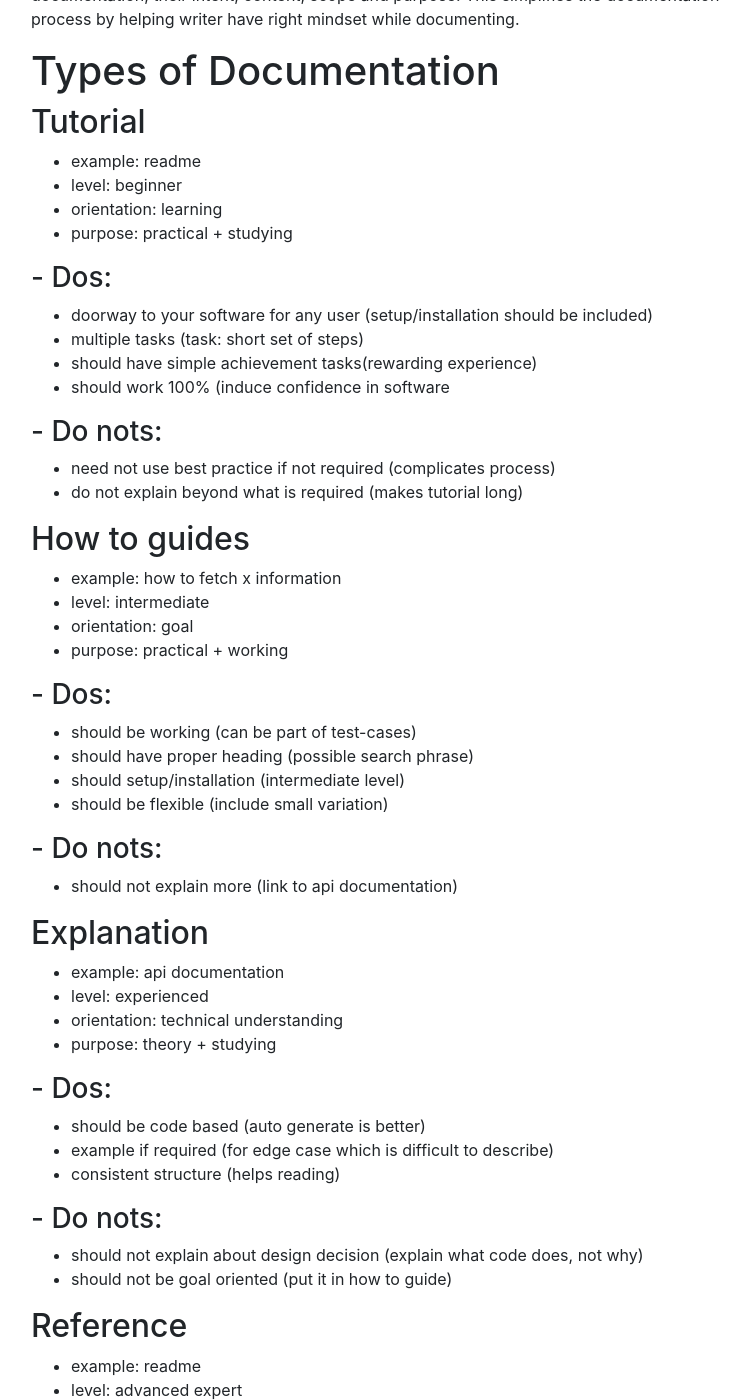
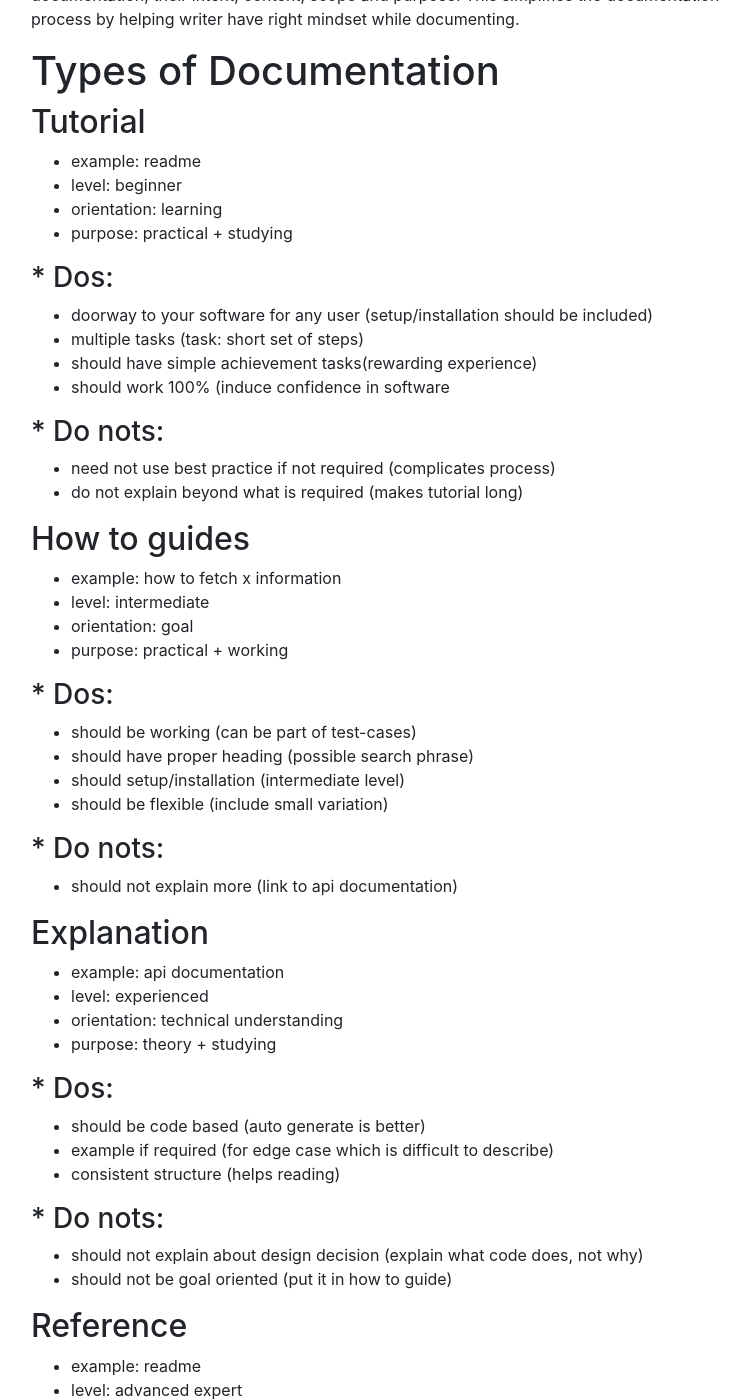
Before and after one commit to aakash-kori/aakash-kori.github.io, a Jekyll site: the page built from _posts/2020-2-22-summary-writing-documentation.md, in a window 1280 px wide and 1400 px high, scrolled down 927 px. Shown: the whole window, without its empty margins (254-1004 px from the left). Built offline with Jekyll 4.4.1, drawn with Linux system fonts in a browser that asks for light colours.

Commit message:
changed - to * for

```diff
--- a/_posts/2020-2-22-summary-writing-documentation.md
+++ b/_posts/2020-2-22-summary-writing-documentation.md
@@ -18,14 +18,14 @@ The article ["What nobody tells you about documentation"](https://www.divio.com/
 - orientation: learning
 - purpose: practical + studying
 
-### - Dos:
+### * Dos:
 
 - doorway to your software for any user (setup/installation should be included)
 - multiple tasks (task: short set of steps)
 - should have simple achievement tasks(rewarding experience)
 - should work 100% (induce confidence in software
 
-### - Do nots:
+### * Do nots:
 
 - need not use best practice if not required (complicates process)
 - do not explain beyond what is required (makes tutorial long)
@@ -37,14 +37,14 @@ The article ["What nobody tells you about documentation"](https://www.divio.com/
 - orientation: goal
 - purpose: practical + working
 
-### - Dos:
+### * Dos:
 
 - should be working (can be part of test-cases)
 - should have proper heading (possible search phrase)
 - should setup/installation (intermediate level)
 - should be flexible (include small variation)
 
-### - Do nots:
+### * Do nots:
 
 - should not explain more (link to api documentation)
 
@@ -55,13 +55,13 @@ The article ["What nobody tells you about documentation"](https://www.divio.com/
 - orientation: technical understanding
 - purpose: theory + studying
 
-### - Dos:
+### * Dos:
 
 - should be code based (auto generate is better)
 - example if required (for edge case which is difficult to describe)
 - consistent structure (helps reading)
 
-### - Do nots:
+### * Do nots:
 
 - should not explain about design decision (explain what code does, not why)
 - should not be goal oriented (put it in how to guide)
@@ -73,7 +73,7 @@ The article ["What nobody tells you about documentation"](https://www.divio.com/
 - orientation: information
 - purpose: theory + working
 
-### - Dos:
+### * Dos:
 
 - include discussions
 - include design decision (including alternatives)
```
